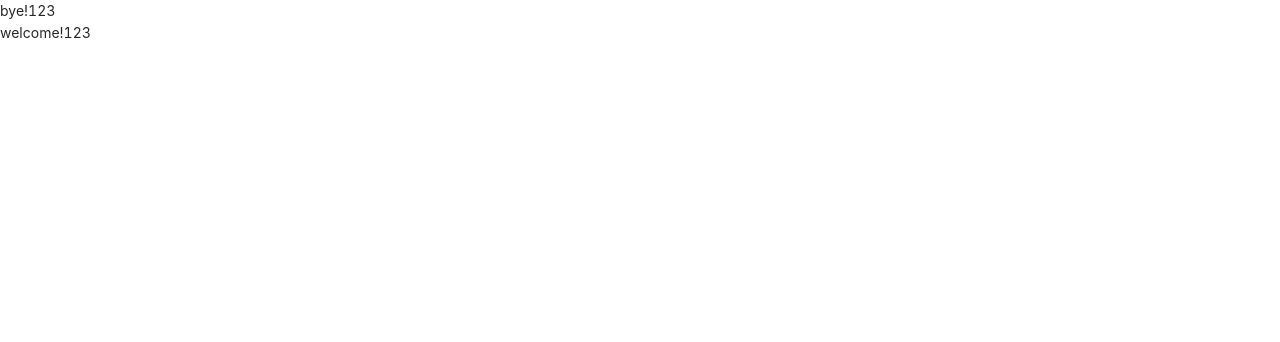
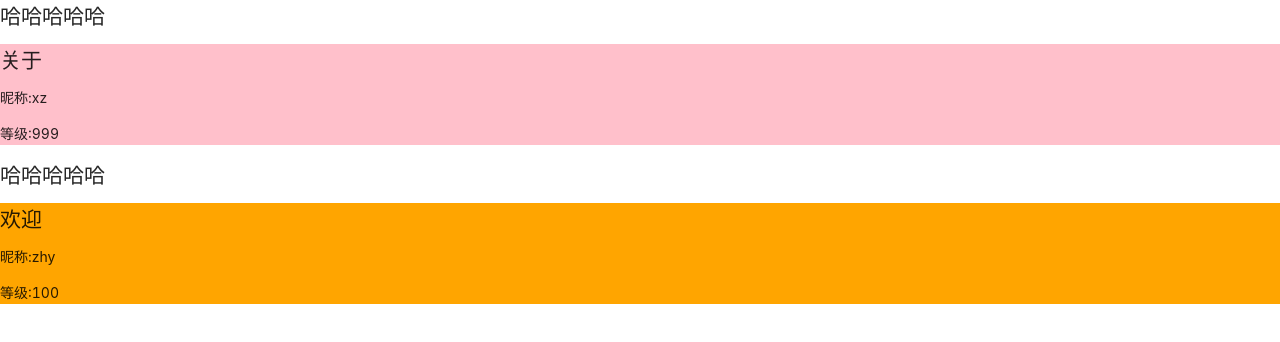
Before and after one commit to fange123/react_demo, a React app: page / in a window 1280 px wide. Shown: the top 342 px of the page. Built offline with nearby package versions, Linux system fonts and the light colour scheme.

Commit message:
dev:高阶context

```diff
--- a/src/App.tsx
+++ b/src/App.tsx
@@ -5,7 +5,7 @@ import store from "./store/index";
 // import { List } from "./components";
 // import Count from "function/Count";
 // import MyDemoContext from "./demo/useContext";
-import Demo from "./hoc";
+import Demo from "./hocContext";
 
 const App = (props: any) => {
   return (
--- /dev/null
+++ b/src/hocContext/About.jsx
@@ -0,0 +1,17 @@
+import React,{Component} from 'react'
+
+class About extends Component {
+  render(){
+    const {name,level} = this.props
+    return (
+      <div style={{background:'pink'}}>
+      <h2>关于</h2>
+      <p>昵称:{name}</p>
+      <p>等级:{level}</p>
+
+      </div>
+    )
+  }
+}
+
+export default About
--- /dev/null
+++ b/src/hocContext/Hoc.jsx
@@ -0,0 +1,18 @@
+import React from 'react'
+
+import UseContext from './UseContent'
+
+const Hoc = WrapComponent => {
+  return(
+    <div>
+      <h2>哈哈哈哈哈</h2>
+       <UseContext.Consumer>
+{
+  user=><WrapComponent {...user}/>
+}
+  </UseContext.Consumer>
+    </div>
+  )
+}
+
+export default Hoc
--- /dev/null
+++ b/src/hocContext/UseContent.jsx
@@ -0,0 +1,8 @@
+import React from "react";
+
+const UseContext = React.createContext({
+  name:'zhy',
+  level:100
+})
+
+export default UseContext
--- /dev/null
+++ b/src/hocContext/Welcome.jsx
@@ -0,0 +1,17 @@
+import React,{Component} from 'react'
+
+class Welcome extends Component {
+  render(){
+    const {name,level} = this.props
+    return (
+      <div style={{background:'orange'}}>
+      <h2>欢迎</h2>
+      <p>昵称:{name}</p>
+      <p>等级:{level}</p>
+
+      </div>
+    )
+  }
+}
+
+export default Welcome
--- /dev/null
+++ b/src/hocContext/index.jsx
@@ -0,0 +1,24 @@
+import Hoc from "./Hoc";
+import Welcome from "./Welcome";
+import React from "react";
+import About from "./About";
+import UseContext from "./UseContent";
+
+const Index  = ()=> {
+  return (
+
+    <div>
+      {
+        <UseContext.Provider value={{name:'xz',level:999}}>
+          {Hoc(About)}
+        </UseContext.Provider>
+      }
+      {
+        Hoc(Welcome)
+      }
+    </div>
+
+  )
+}
+
+export default Index
```
